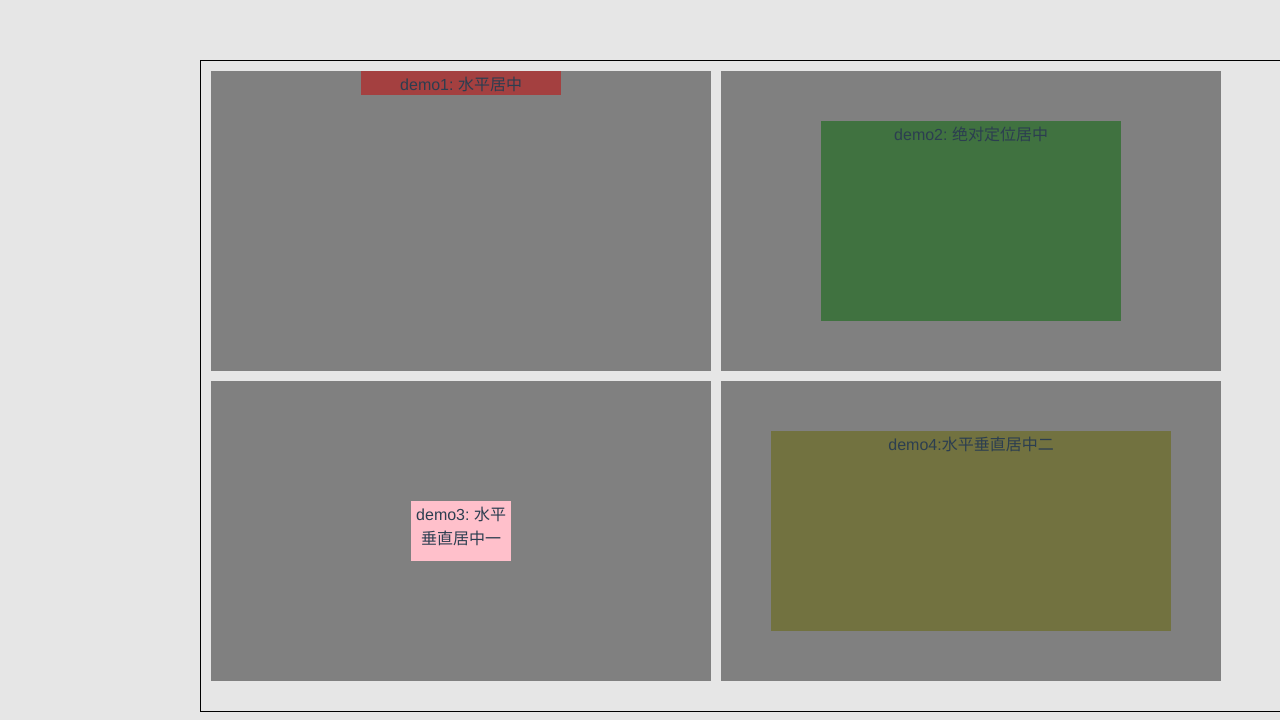
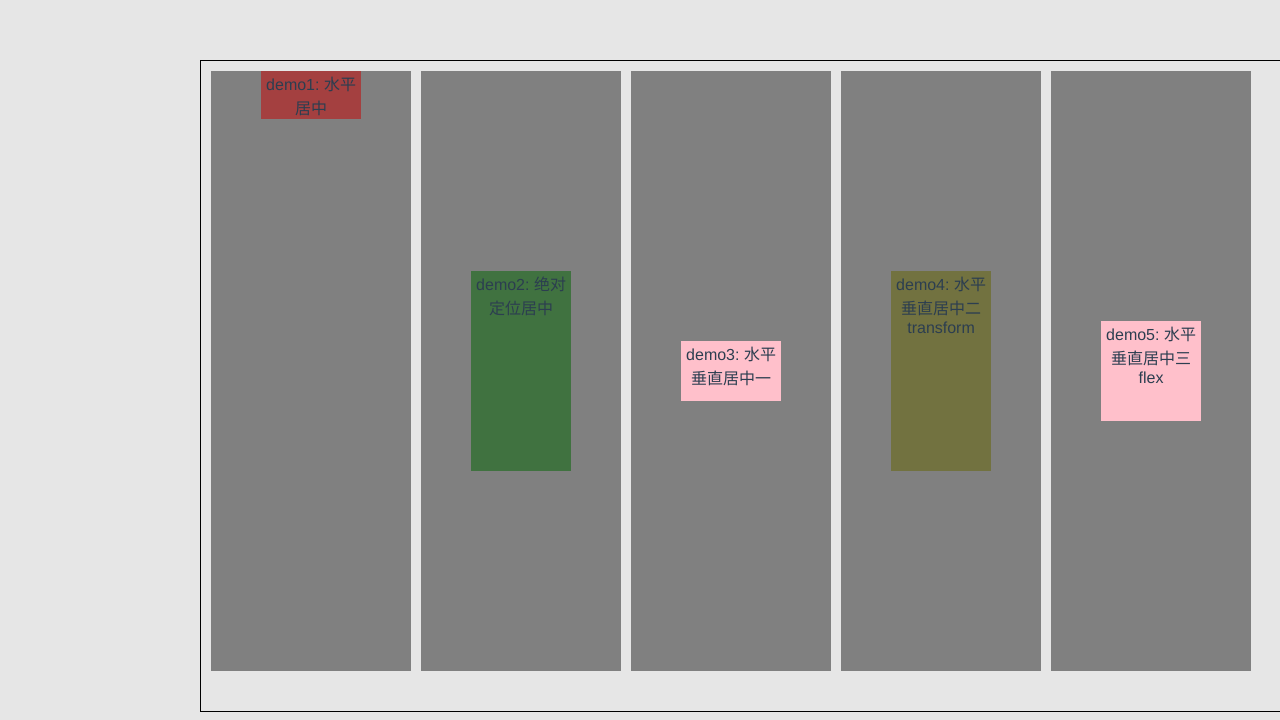
Before and after one commit to mmzy/ayn, a Vue app: page /#/staycenter in a window 1280 px wide. Shown: the top 720 px of the page. Built offline with nearby package versions, Linux system fonts and the light colour scheme.

Commit message:
stay center

```diff
--- a/src/layouts/StayCenter.vue
+++ b/src/layouts/StayCenter.vue
@@ -10,7 +10,10 @@
       <div class="demo3">demo3: 水平垂直居中一</div>
     </div>
     <div class="container4">
-      <div class="demo4">demo4:水平垂直居中二 </div>
+      <div class="demo4">demo4: 水平垂直居中二 transform</div>
+    </div>
+    <div class="container5">
+      <div class="demo">demo5: 水平垂直居中三 flex </div>
     </div>
   </div>
 </template>
@@ -27,18 +30,18 @@ export default {
   width: 1100px;
   height: 650px;
   border: solid 1px black;
-  .container1, .container2, .container3, .container4 {
+  .container1, .container2, .container3, .container4, .container5 {
     position: relative;
     float: left;
     margin-left: 10px;
     margin-top: 10px;
-    width: 500px;
-    height: 300px;
+    width: 200px;
+    height: 600px;
     background-color: gray;
   }
   .container1 {
     .demo1 {
-      width: 200px;
+      width: 100px;
       margin: 0 auto;
       background-color: rgba(200, 0, 0, 0.5);
     }
@@ -51,7 +54,7 @@ export default {
       left: 0;
       bottom: 0;
       right: 0;
-      width: 300px;
+      width: 100px;
       height: 200px;
       background-color: rgba(0, 100, 0, 0.5);
     }
@@ -70,7 +73,7 @@ export default {
   .container4 {
     .demo4 {
       position: absolute; /* 相对定位或绝对定位均可 */
-      width: 400px;
+      width: 100px;
       height: 200px;
       top: 50%;
       left: 50%;
@@ -78,5 +81,15 @@ export default {
       background-color: rgba(100, 100, 0, 0.5);
     }
   }
+  .container5 {
+    display: flex;
+    justify-content: center;
+    align-items: center;
+    .demo {
+      width: 100px;
+      height: 100px;
+      background-color: pink;
+    }
+  }
 }
 </style>
```
